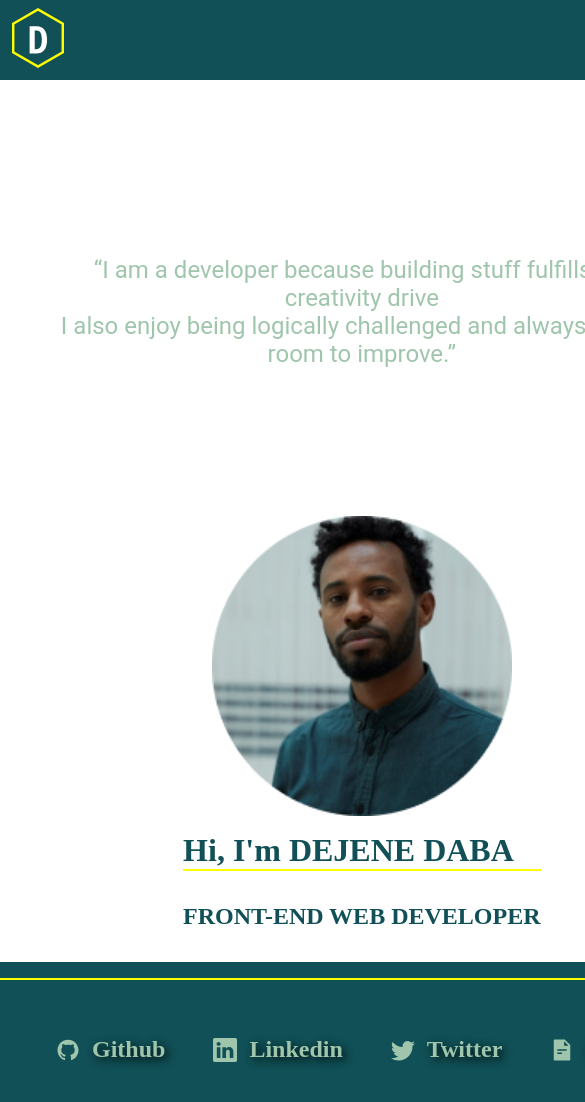
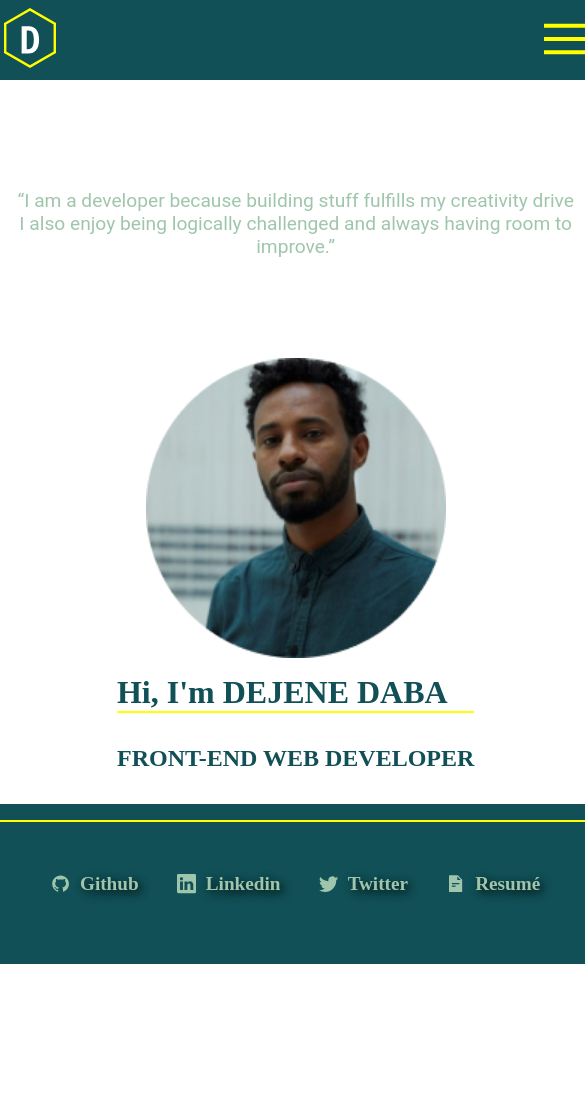
Before and after one commit to DEJENERUTA/portfolio, a React (Create React App) app: page / in a window 390 px wide. Shown: the top 1102 px of the page, 585 px wide, since content can reach past the window. After the commit the page ends 964 px from the top, so only its background shows below. Built offline with nearby package versions, Linux system fonts and the light colour scheme; the HTML template or start-up script is replaced by a standard one.

Commit message:
add change

```diff
--- a/src/App.css
+++ b/src/App.css
@@ -25,7 +25,7 @@
 .app-footer-links a {
   color: var(--color-accent);
   font-weight: 700;
-  font-size: 1.5em;
+  font-size: 1.2em;
   text-decoration: none;
   padding: 1em;
   text-shadow: 3px 3px 10px black;
--- a/src/about/About.css
+++ b/src/about/About.css
@@ -5,7 +5,7 @@
 }
 
 .about {
-  margin-top: 20px;
+  margin-top: 4rem;
 }
 .about h2,
 h3 {
@@ -92,7 +92,7 @@ h3 {
 .about-text {
   width: 480px;
 }
-/*the skills icons has to rotate fully */
+
 .about-skills {
   overflow: hidden;
 }
--- a/src/header/Header.css
+++ b/src/header/Header.css
@@ -87,34 +87,17 @@ nav ul {
   transform: translateY(0) rotate(135deg);
 }
 
-/* responssive*/
-@media screen and (max-width: 640px) {
-  nav ul {
-    flex-direction: column;
-    align-items: center;
+/*when the burger menu clicked, give it black background to site navigation and animate to left*/
+.site-menu.open {
+  background: black;
+  animation: slideIn 0.5s ease-in-out;
+  padding: 1em;
+}
+@keyframes slideIn {
+  0% {
+    transform: translateX(100%);
   }
-  .site-header {
-    justify-content: space-between;
-    padding: 0.5em;
-    width: 100%;
-  }
-  .site-menu {
-    display: flex;
-    flex-direction: column;
-    align-items: center;
-    justify-content: center;
-    width: 100%;
-    height: 100%;
-    background: var(--color-primary);
-    margin: 10rem;
-    padding-top: 8em;
-  }
-  .site-menu ul {
-    flex-direction: column;
-    gap: 1em;
-    margin-top: 100px;
-  }
-  .site-menu li {
-    font-size: 1em;
+  100% {
+    transform: translateX(0);
   }
 }
--- a/src/home/Home.css
+++ b/src/home/Home.css
@@ -25,7 +25,7 @@ h2 {
 }
 .quotes {
   text-align: center;
-  font-size: 1.5em;
+  font-size: 1.2em;
   font-family: "Roboto", sans-serif;
   color: var(--color-accent);
   margin-top: 4em;
@@ -87,7 +87,6 @@ h2 {
   }
   /* home quotes have to have width 100% and text-align center and will fit to the responsive screen */
   .quotes {
-    padding: 2em;
     text-align: center;
   }
 }
--- a/src/projects/Project.css
+++ b/src/projects/Project.css
@@ -54,7 +54,6 @@
 .project-image img {
   object-fit: cover;
   width: 350px;
-  height: 330px;
   border-radius: 30px;
 }
 /*when hover the project image rotate the image*/
@@ -111,4 +110,7 @@
     gap: 1.5em;
     margin-top: 2rem;
   }
+  .project-image img {
+    margin-top: 4rem;
+  }
 }
```
Also changed, not shown: public/assets/pre-exam-project.png.
